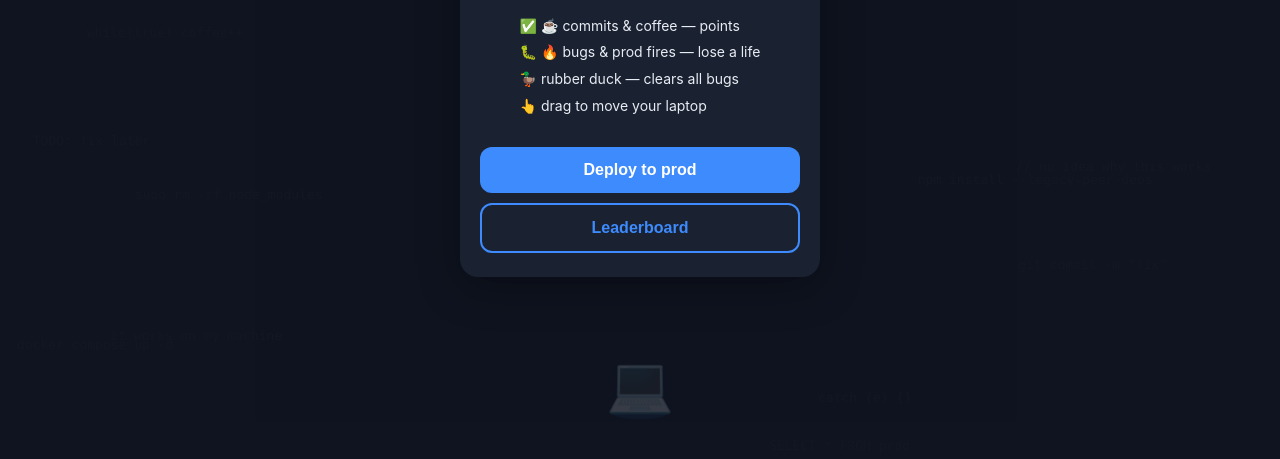
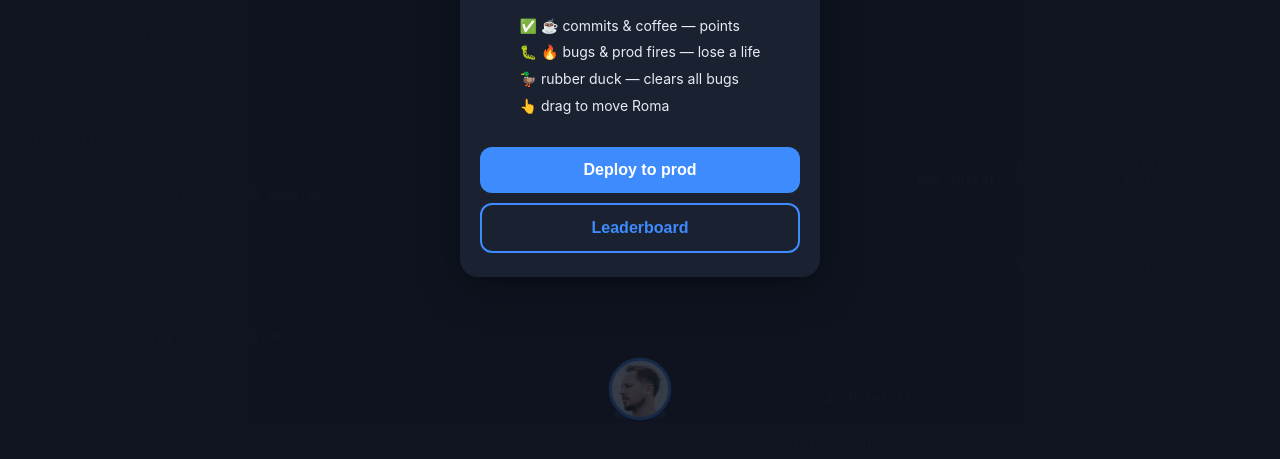
Before and after one commit to avhrst/zdibanka-deploy, a plain HTML site: page index.html in a window 1280 px wide. Shown: the part 341-800 px from the top of the page. Drawn offline with Linux system fonts and the light colour scheme.

Commit message:
Use Roma's photo as the player instead of the laptop
Co-Authored-By: Claude Fable 5.2 <noreply@anthropic.com>

```diff
--- a/index.html
+++ b/index.html
@@ -103,7 +103,7 @@ const API = 'https://zdibanka-deploy-api.avhrst.workers.dev';
   const STR = {
     en: { title: 'Friday Deploy', tagline: 'Ship it before the weekend. What could go wrong?',
       good: 'commits & coffee — points', bad: 'bugs & prod fires — lose a life', duck: 'rubber duck — clears all bugs',
-      how: 'drag to move your laptop', play: 'Deploy to prod', over: 'Prod is down', again: 'Hotfix & retry', share: 'Share score',
+      how: 'drag to move Roma', play: 'Deploy to prod', over: 'Prod is down', again: 'Hotfix & retry', share: 'Share score',
       best: 'Best', newBest: '🏆 New personal best!', level: 'Sprint', speed: '⚡ Deadline moved up!',
       ranks: ['Intern who pushed to main', 'Junior dev', 'Middle dev', 'Senior dev', 'Tech lead', 'CTO', '10x engineer', 'Linus himself'],
       shareText: s => `I shipped ${s} points on Friday Deploy 🚀 Can you beat me?`,
@@ -112,7 +112,7 @@ const API = 'https://zdibanka-deploy-api.avhrst.workers.dev';
       yourRank: (r, b) => `Your place: #${r} (${b})` },
     uk: { title: 'Деплой у пʼятницю', tagline: 'Задеплой до вихідних. Що може піти не так?',
       good: 'коміти та кава — бали', bad: 'баги та пожежі на проді — мінус життя', duck: 'гумова качка — прибирає всі баги',
-      how: 'тягни, щоб рухати ноутбук', play: 'Деплой на прод', over: 'Прод лежить', again: 'Хотфікс і ще раз', share: 'Поділитись',
+      how: 'тягни, щоб рухати Рому', play: 'Деплой на прод', over: 'Прод лежить', again: 'Хотфікс і ще раз', share: 'Поділитись',
       best: 'Рекорд', newBest: '🏆 Новий особистий рекорд!', level: 'Спринт', speed: '⚡ Дедлайн перенесли раніше!',
       ranks: ['Стажер, що пушнув у main', 'Джун', 'Мідл', 'Сеньйор', 'Техлід', 'CTO', '10x інженер', 'Сам Лінус'],
       shareText: s => `Я набрав ${s} балів у «Деплой у пʼятницю» 🚀 Перевершиш?`,
@@ -170,6 +170,7 @@ const API = 'https://zdibanka-deploy-api.avhrst.workers.dev';
     { e: '🔥', good: false, w: 12 },
     { e: '🦆', duck: true, w: 3 },
   ];
+  const playerImg = new Image(); playerImg.src = 'player.jpg';
   let player, items, parts, popups, score, lives, best = 0, t, spawnT, speed, level, shake, running, combo, lastTs;
 
   function pick() {
@@ -285,8 +286,14 @@ const API = 'https://zdibanka-deploy-api.avhrst.workers.dev';
     if (player) {
       ctx.globalAlpha = 0.25; ctx.fillStyle = C.accent;
       ctx.beginPath(); ctx.ellipse(player.x, player.y + player.size * 0.45, player.size * 0.5, 6, 0, 0, Math.PI * 2); ctx.fill();
-      ctx.globalAlpha = 1; ctx.font = `${player.size}px serif`; ctx.fillText('💻', player.x, player.y);
-      if (combo >= 10) { ctx.font = 'bold 13px sans-serif'; ctx.fillStyle = C.accent; ctx.fillText(`x${Math.min(5, 1 + Math.floor(combo / 10))} combo`, player.x, player.y - player.size * 0.7); }
+      ctx.globalAlpha = 1;
+      if (playerImg.complete && playerImg.naturalWidth) {
+        const r = player.size * 0.55;
+        ctx.save(); ctx.beginPath(); ctx.arc(player.x, player.y, r, 0, Math.PI * 2); ctx.clip();
+        ctx.drawImage(playerImg, player.x - r, player.y - r, r * 2, r * 2); ctx.restore();
+        ctx.lineWidth = 3; ctx.strokeStyle = C.accent; ctx.beginPath(); ctx.arc(player.x, player.y, r, 0, Math.PI * 2); ctx.stroke();
+      } else { ctx.font = `${player.size}px serif`; ctx.fillText('💻', player.x, player.y); }
+      if (combo >= 10) { ctx.font = 'bold 13px sans-serif'; ctx.fillStyle = C.accent; ctx.fillText(`x${Math.min(5, 1 + Math.floor(combo / 10))} combo`, player.x, player.y - player.size * 0.8); }
     }
 
     for (const p of parts) { ctx.globalAlpha = Math.max(0, p.life / .6); ctx.fillStyle = p.color; ctx.fillRect(p.x - 2, p.y - 2, 4, 4); }
```
Also changed, not shown: player.jpg (added).
